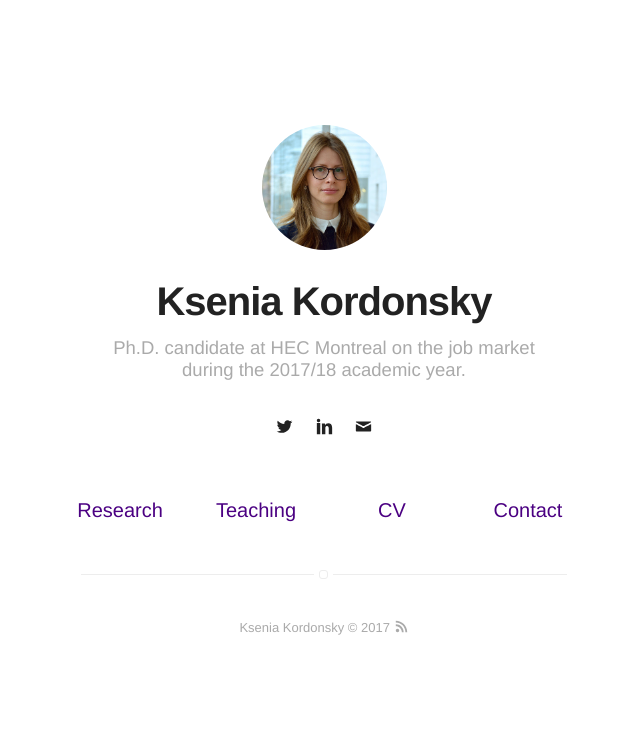
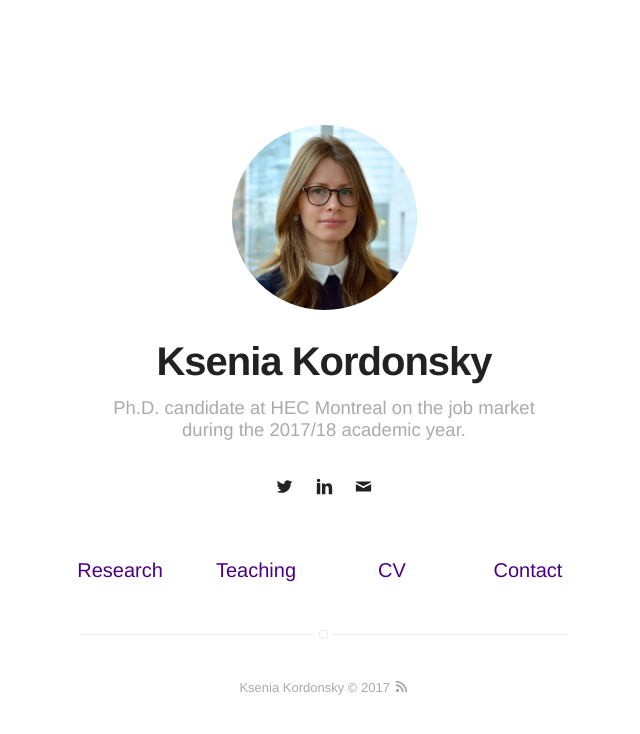
Before and after one commit to kkordonsky/kkordonsky.github.io, a Jekyll site: the page built from index.html, in a window 1280 px wide. Shown: the top 734 px of the page, without its empty margins (316-956 px from the left). Built offline with Jekyll 4.4.1, drawn with Linux system fonts in a browser that asks for light colours; nearby versions of some CDN libraries.

Commit message:
make profile pic bigger on desktop

```diff
--- a/_sass/components/header.sass
+++ b/_sass/components/header.sass
@@ -16,6 +16,9 @@
         &:hover
             box-shadow: 0 0px 4px 0 rgba(0,0,0,0.18), 0 0px 12px 0 rgba(0,0,0,0.15)
             opacity: .8
+
+        @media(min-width:1024px)
+            width: 185px
 
     > .title
         font-size: 3rem
```
Also changed, not shown: 9 other files.
